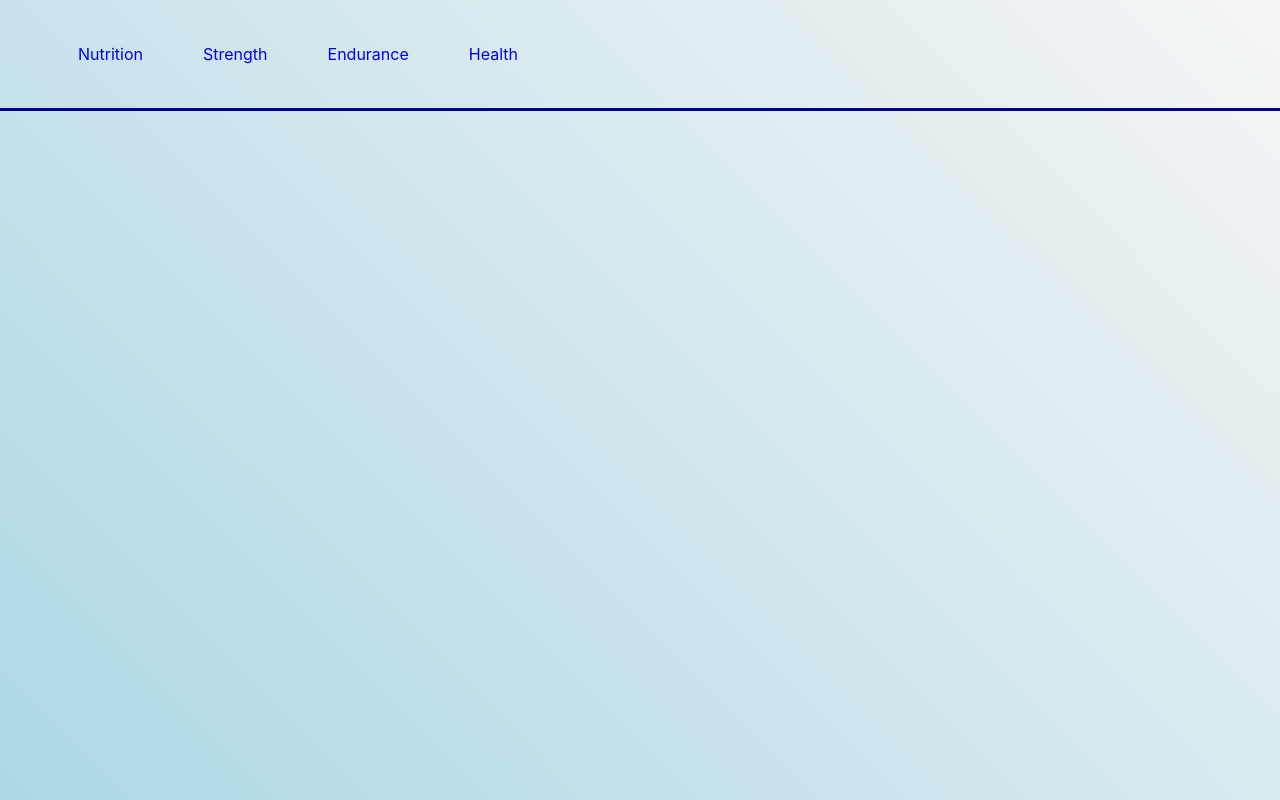
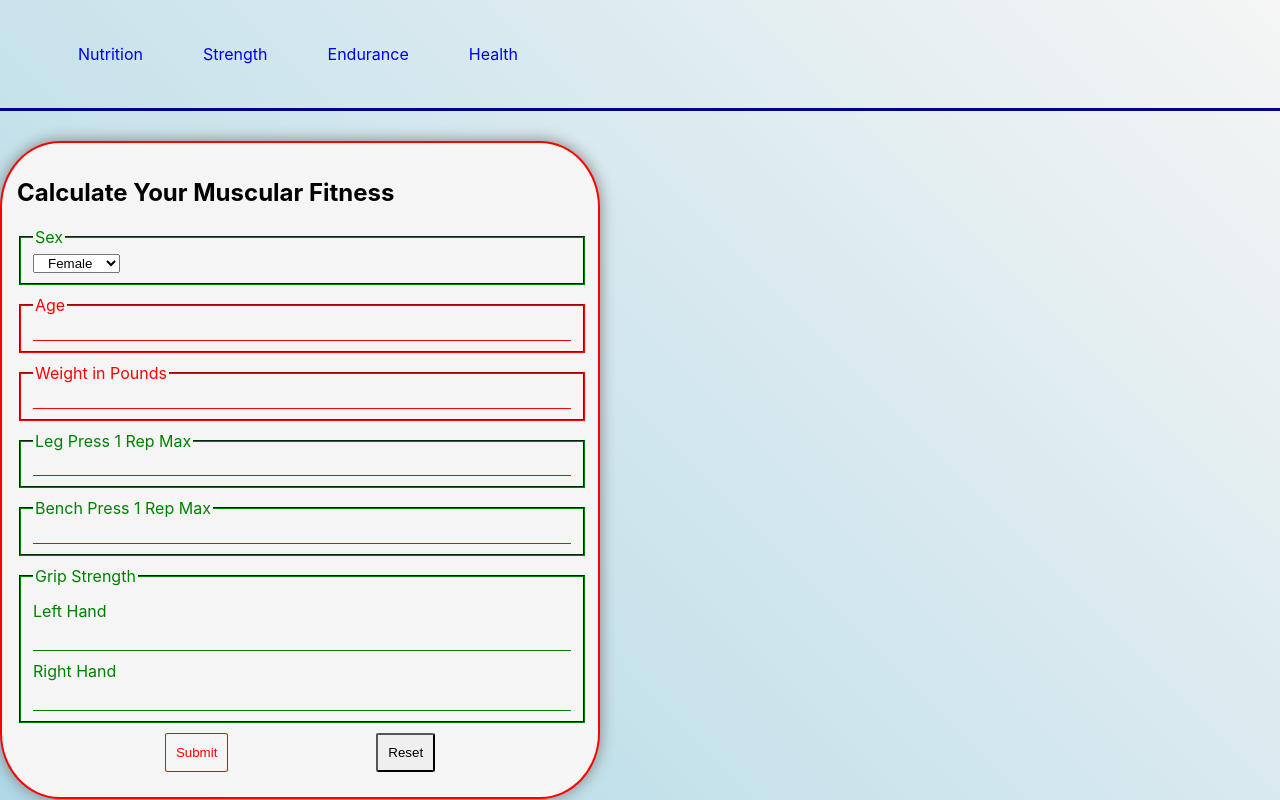
Before and after one commit to damatoaj/fitTest, a React (Create React App) app: page /strength in a window 1280 px wide. Built offline with nearby package versions, Linux system fonts and the light colour scheme.

Commit message:
made a strength form

```diff
--- a/src/App.tsx
+++ b/src/App.tsx
@@ -6,6 +6,7 @@ import Results from './Screens/Results';
 import useBMR from './Hooks/useBMR';
 
 import { Route, Routes } from 'react-router-dom';
+import StrengthForm from './Components/StrengthForm';
 function App() {
   const {
     macros,
@@ -29,6 +30,7 @@ function App() {
           >
           </Route>
           <Route path='/nutrition/results' element={<Results macros={macros} micros={micros} newForm={newForm}/>}/>
+          <Route path='/strength' element={<StrengthForm />} />
         </Routes>
       </>
     )
--- a/src/Components/Form.css
+++ b/src/Components/Form.css
@@ -8,6 +8,11 @@ form {
     padding: 15px;
     margin-top: 30px;
     background-color: whitesmoke;
+}
+
+form label {
+    display:inline-block;
+    margin: 10px 0;
 }
 
 form:invalid {
--- /dev/null
+++ b/src/Components/StrengthForm.tsx
@@ -0,0 +1,91 @@
+import './Form.css';
+import { useRef, memo } from 'react'
+const StrengthForm = () => {
+    const form = useRef<HTMLFormElement | null>(null);
+    let valid : boolean = false;
+    if(form.current && form.current !== null) {
+        valid = form.current.checkValidity();
+    };
+    return (
+        <form
+            ref={form}
+        >
+            <h2>Calculate Your Muscular Fitness</h2>
+            <fieldset>
+                <legend>Sex</legend>
+                <select
+                    name='sex'
+                    defaultValue={'female'}
+                >
+                    <option value='female'>Female</option>
+                    <option value='male'>Male</option>
+                </select>
+            </fieldset>
+            <fieldset>
+                <legend>Age</legend>
+                <input
+                    type='number'
+                    name='age'
+                    min='18'
+                    max='125'
+                    required
+                />
+            </fieldset>
+            <fieldset>
+                <legend>Weight in Pounds</legend>
+                <input
+                    type='number'
+                    name='weight'
+                    min='50'
+                    max='400'
+                    required
+                />
+            </fieldset>
+            <fieldset>
+                <legend>Leg Press 1 Rep Max</legend>
+                <input
+                    type='number'
+                    name='legPress'
+                    min='0'
+                    max='2000'
+                />
+            </fieldset>
+            <fieldset>
+                <legend>Bench Press 1 Rep Max</legend>
+                <input
+                    type='number'
+                    name='benchPress'
+                    min='0'
+                    max='2000'
+                />
+            </fieldset>
+            <fieldset>
+                <legend>Grip Strength</legend>
+                <label htmlFor='leftHand'>
+                    Left Hand
+                </label>
+                    <input
+                        type='number'
+                        name='leftHand'
+                        min='0'
+                        max='2000'
+                    />
+                <label htmlFor='rightHand'>
+                    Right Hand
+                </label>
+                    <input
+                        type='number'
+                        name='rightHand'
+                        min='0'
+                        max='2000'
+                    />
+            </fieldset>
+            <span>
+                <button type='submit' disabled={!valid}>Submit</button>
+                <button type='reset'>Reset</button>
+            </span>
+        </form>
+    )
+};
+
+export default memo(StrengthForm);
```
